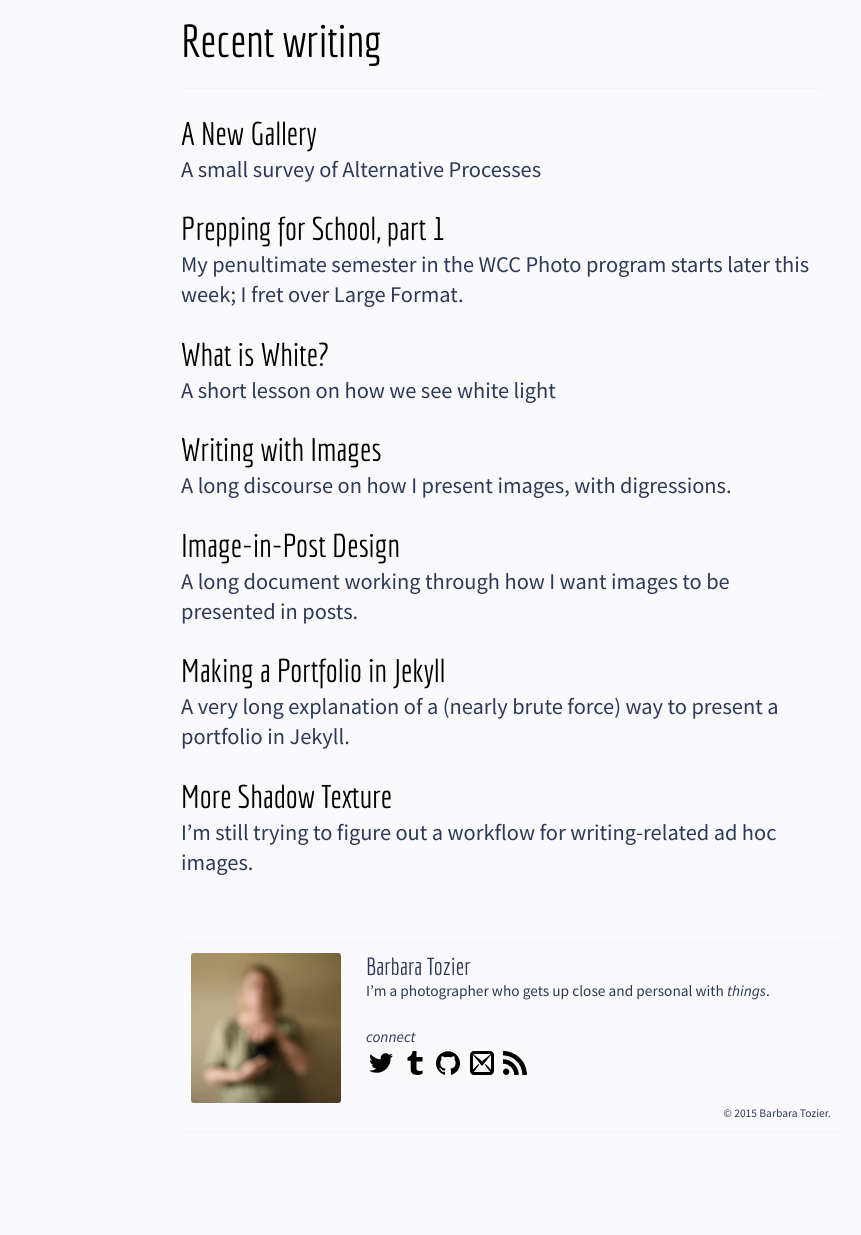
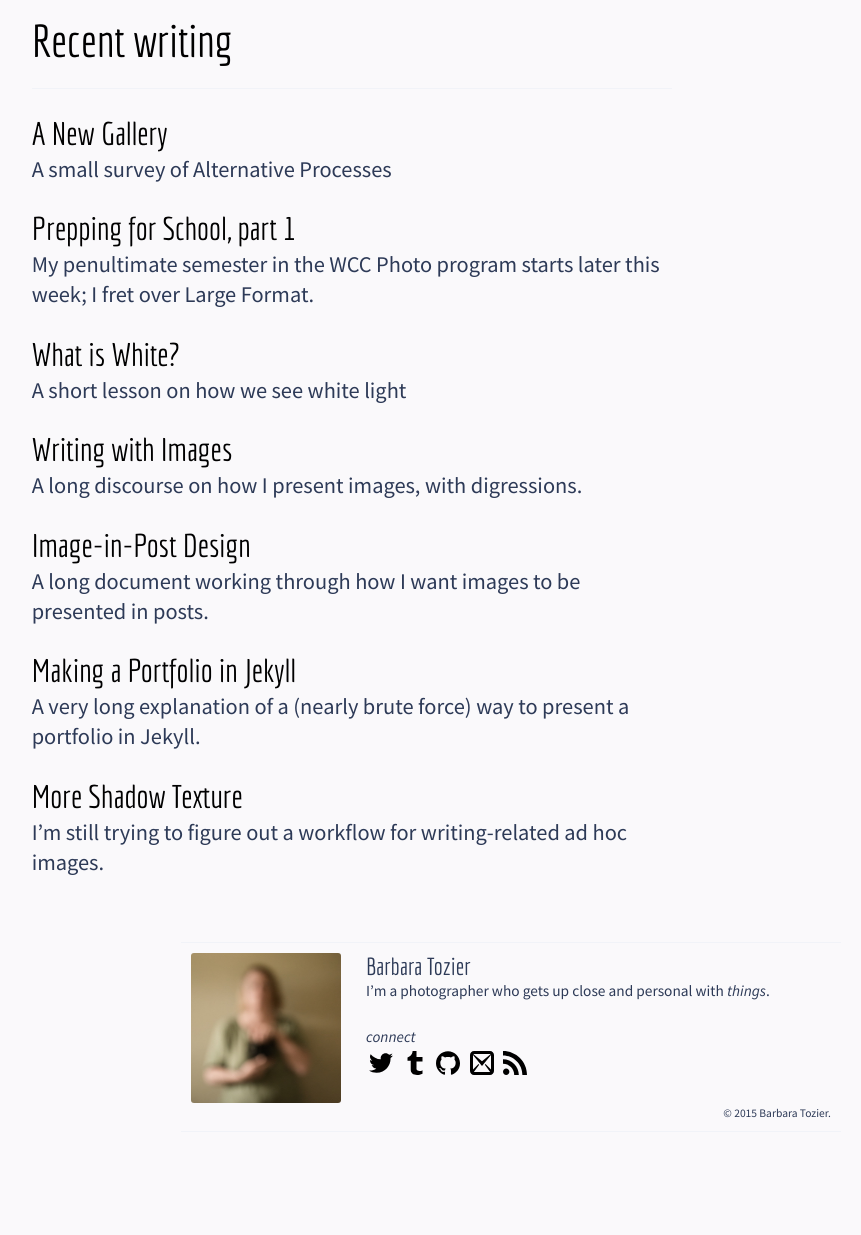
Before and after one commit to logista/btsite, a Jekyll site: the page built from index.md, in a window 1280 px wide. Shown: the part 1140-2375 px from the top of the page, without its empty margins (139-1000 px from the left). Built offline with Jekyll 4.4.1, drawn with Linux system fonts in a browser that asks for light colours; nearby versions of some CDN libraries.

Commit message:
reduce width of author-hack column
moves content left (without making the text wider)

```diff
--- a/_includes/_side-author-hack.html
+++ b/_includes/_side-author-hack.html
@@ -1,4 +1,4 @@
-<div class="article-author-side">
+<div class="article-author-side" style="width:5%;">
   <!-- hack for now -->
   &nbsp; {% comment %}{% include _author-bio.html %}{% endcomment %}
 </div>
```
